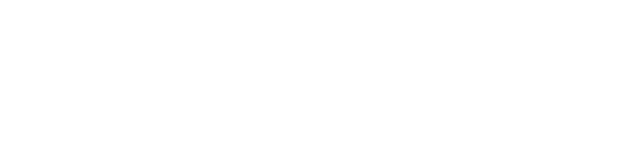
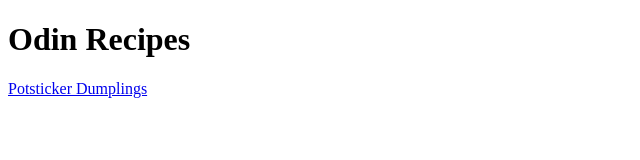
Before and after one commit to casey-shea05/odin-recipes, a plain HTML site: page index.html in a window 1280 px wide. Shown: the whole page, without its empty margins (0-640 px from the left). Drawn offline with Linux system fonts and the light colour scheme.

Commit message:
Link potsticker page to index.html

```diff
--- a/index.html
+++ b/index.html
@@ -6,6 +6,7 @@
     <title>Odin Recipes</title>
 </head>
 <body>
-
+    <h1>Odin Recipes</h1>
+    <a href="./recipes/potsticker-dumplings.html">Potsticker Dumplings</a>
 </body>
 </html>
```
